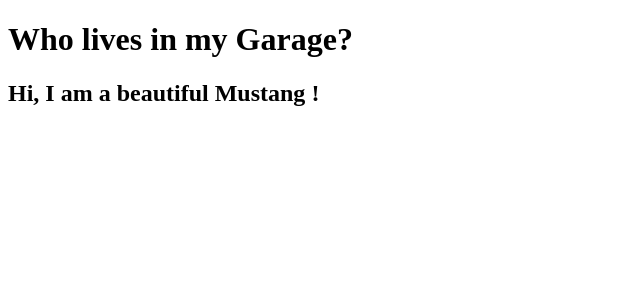
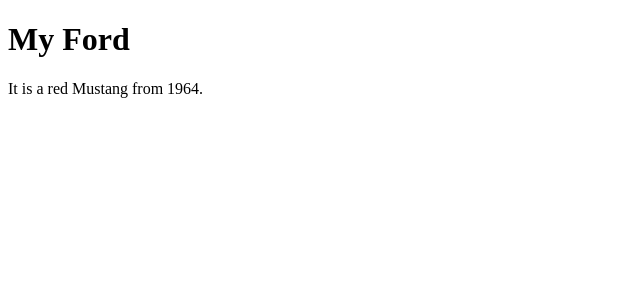
Before and after one commit to thanhpham091790/reactjs, a React (Create React App) app in the folder myfirstreact/: page / in a window 1280 px wide. Shown: the top 300 px of the page, without its empty margins (0-640 px from the left). Built offline with nearby package versions, Linux system fonts and the light colour scheme.

Commit message:
Using the state object

```diff
--- a/myfirstreact/src/App.js
+++ b/myfirstreact/src/App.js
@@ -2,8 +2,22 @@ import React from 'react';
 import ReactDOM from 'react-dom';
 
 class Car extends React.Component{
+    constructor(props){
+        super(props);
+        this.state = {
+            brand: "Ford",
+            model: "Mustang",
+            color: "red",
+            year: 1964
+        };
+    }
     render(){
-        return <h2>Hi, I am a beautiful {this.props.brand.model} !</h2>;
+        return (
+            <div>
+                <h1>My {this.state.brand}</h1>
+                <p>It is a {this.state.color} {this.state.model} from {this.state.year}.</p>
+            </div>
+        );
     }
 }
 
--- a/myfirstreact/src/index.js
+++ b/myfirstreact/src/index.js
@@ -2,24 +2,6 @@ import React from 'react';
 import ReactDOM from 'react-dom';
 import Car from './App.js';
 
-class Garage extends React.Component{
-    constructor(props){
-        super(props);
-    }
-    render(){
-        const brand = "Toyota";
-        const carinfo = {
-            name: "Ford",
-            model: "Mustang"
-        };
-        return (
-            <div>
-                <h1>Who lives in my Garage?</h1>
-                <Car brand={carinfo} />
-            </div>
-        );
-    }
-}
 
-const mycar = <Garage />;
+const mycar = <Car />;
 ReactDOM.render(mycar,document.getElementById("root"));
```
